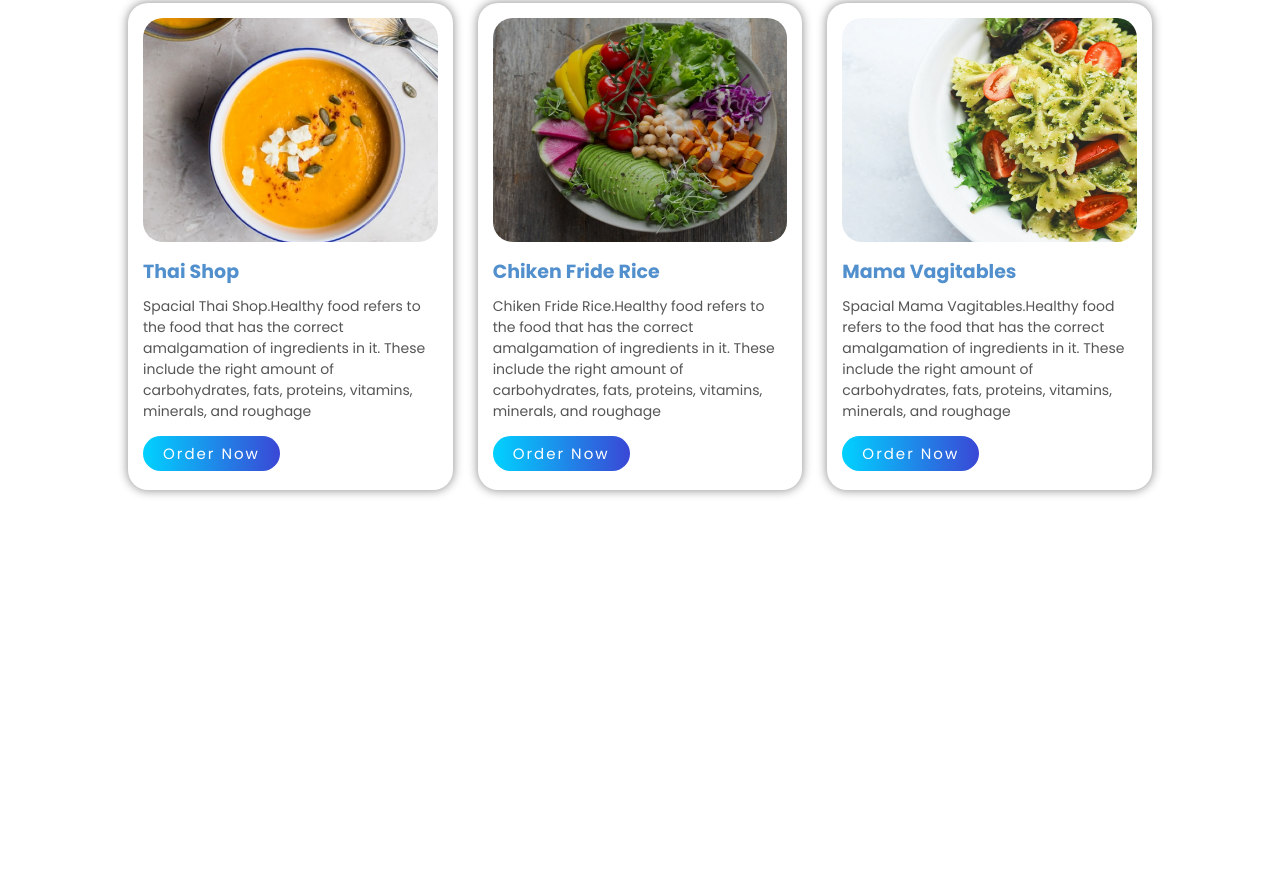
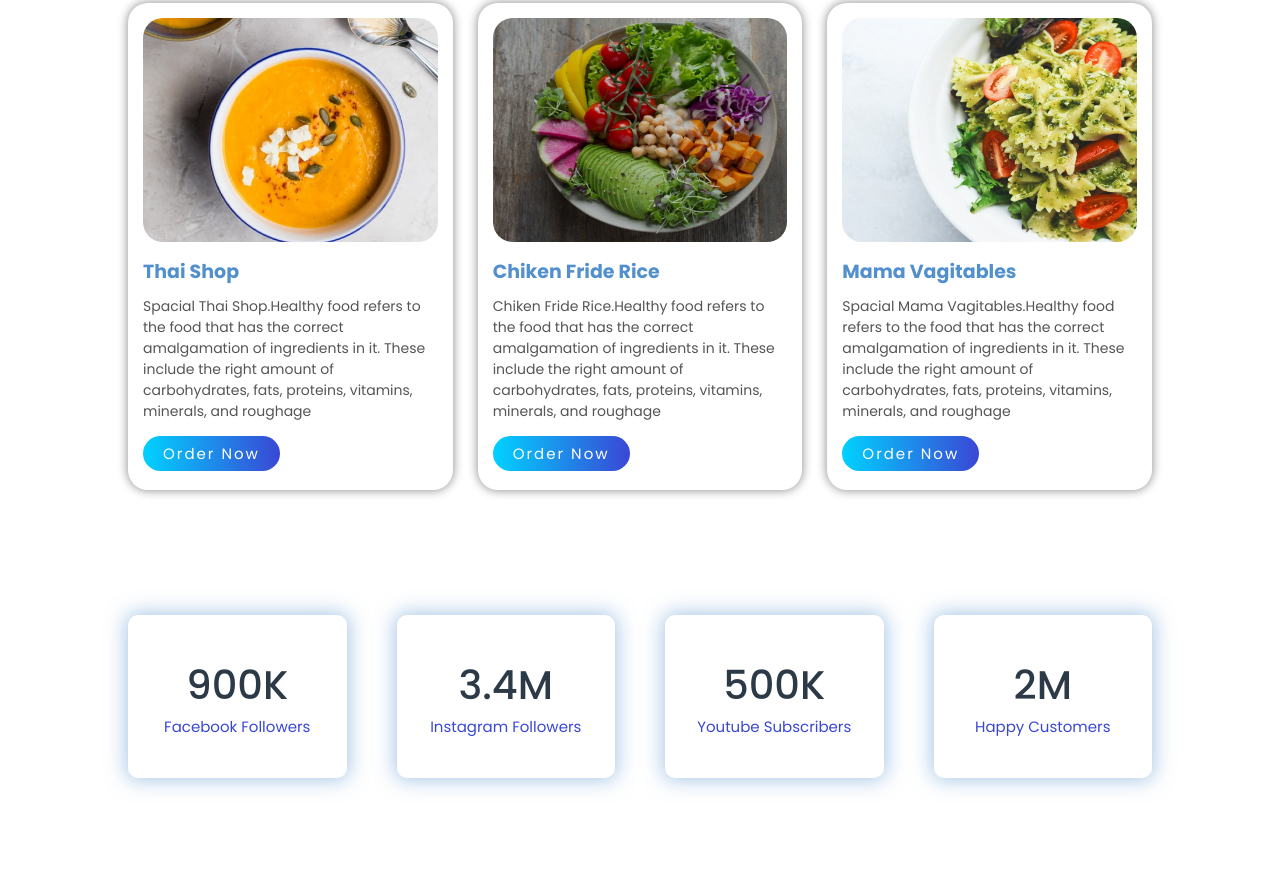
Before and after one commit to khayrul-dev/FoodShop, a plain HTML site: page index.html in a window 1280 px wide. Shown: the part 2167-3045 px from the top of the page. Before the commit the page ends 2752 px from the top, so only its background shows below. Drawn offline with nearby package versions, Linux system fonts and the light colour scheme.

Commit message:
followers section added

```diff
--- a/index.html
+++ b/index.html
@@ -124,6 +124,27 @@
     </section>
     <!-- -------our recipies------ -->
 
+    <section id="followers">
+        <div class="container">
+            <div class="follower-col">
+                <h1>900K</h1>
+                <p>Facebook Followers</p>
+            </div>
+            <div class="follower-col">
+                <h1>3.4M</h1>
+                <p>Instagram Followers</p>
+            </div>
+            <div class="follower-col">
+                <h1>500K</h1>
+                <p>Youtube Subscribers</p>
+            </div>
+            <div class="follower-col">
+                <h1>2M</h1>
+                <p>Happy Customers</p>
+            </div>
+        </div>
+    </section>
+
 
 
 </body>
--- a/style.css
+++ b/style.css
@@ -199,3 +199,32 @@ li{
     margin-bottom: 20px;
 }
 /* -----------recipies-------- */
+
+/* ----------followers-------- */
+#followers{
+    padding: 30px 0 100px;
+}
+#followers .container{
+    gap: 50px;
+}
+.follower-col {
+    flex: 1;
+    box-shadow: 0px 0px 20px 2px #5290cd82;
+    text-align: center;
+    padding: 40px 0;
+    border-radius: 10px;
+}
+.follower-col:hover{
+    box-shadow: 0px 0px 20px 2px #5290cd;
+}
+.follower-col h1{
+    font-size: 4rem;
+    color: #2C3A47;
+    font-weight: 500;
+}
+.follower-col p{
+    font-size: 1.5rem;
+    color: #3a47d5;
+    font-weight: 400;
+}
+/* ----------followers-------- */
```
